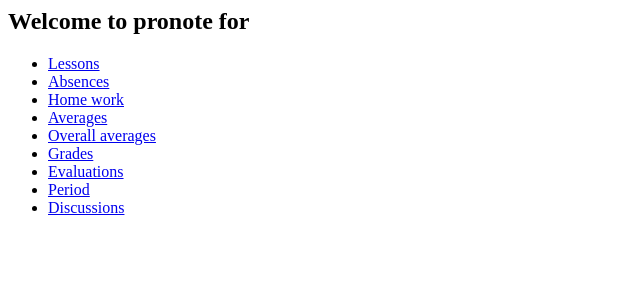
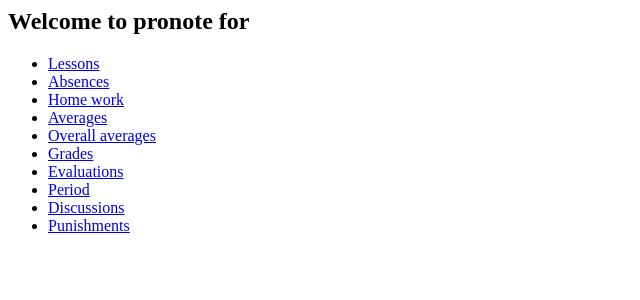
Before and after one commit to bdbogjoe/pronote-rest, a Flask app: template templates/home.html in a window 1280 px wide. Shown: the top 300 px of the page, without its empty margins (0-640 px from the left). Run offline with Flask 2, Linux system fonts and the light colour scheme; the template is opened without the code that fills it, so the values that code supplies are empty.

Commit message:
Add punishments

```diff
--- a/templates/home.html
+++ b/templates/home.html
@@ -11,6 +11,7 @@
     <li><a href="/evaluations">Evaluations</a></li>
     <li><a href="/period">Period</a></li>
     <li><a href="/discussions">Discussions</a></li>
+    <li><a href="/punishments">Punishments</a></li>
 </ul>
 </body>
 </html>
```
